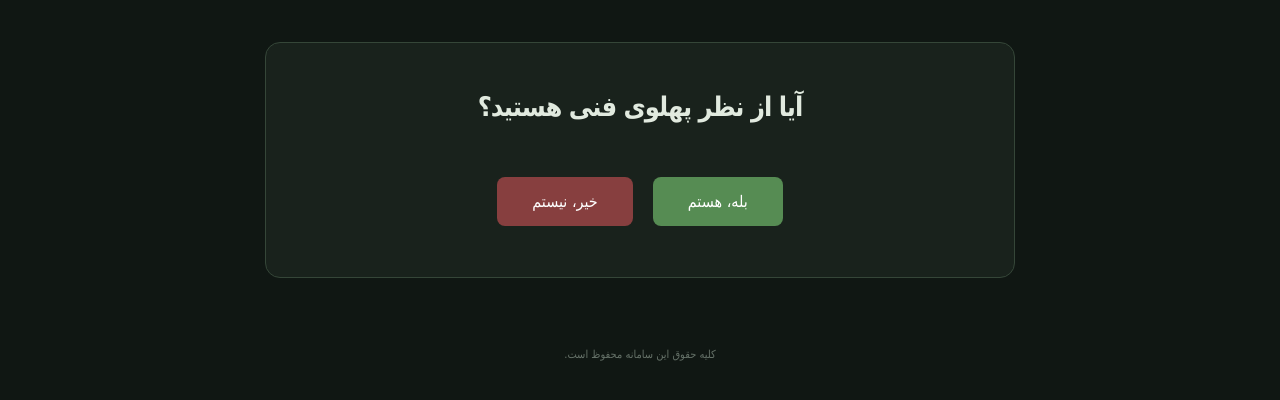
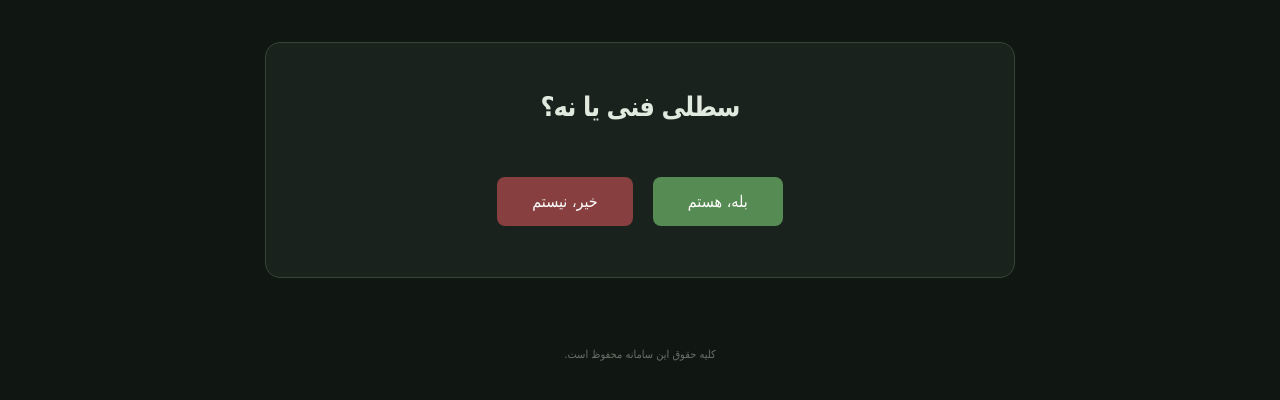
Before and after one commit to amyrbasjfry05-tech/gonyman, a plain HTML site: page index.html in a window 1280 px wide. Shown: the part 306-706 px from the top of the page. Drawn offline with Linux system fonts and the light colour scheme.

Commit message:
Update index.html

```diff
--- a/index.html
+++ b/index.html
@@ -24,7 +24,7 @@
         </p>
 
         <div class="question-box">
-            <h2>آیا از نظر پهلوی فنی هستید؟</h2>
+            <h2>سطلی فنی یا نه؟</h2>
 
             <div class="buttons">
                 <button id="yesBtn">بله، هستم</button>
```
